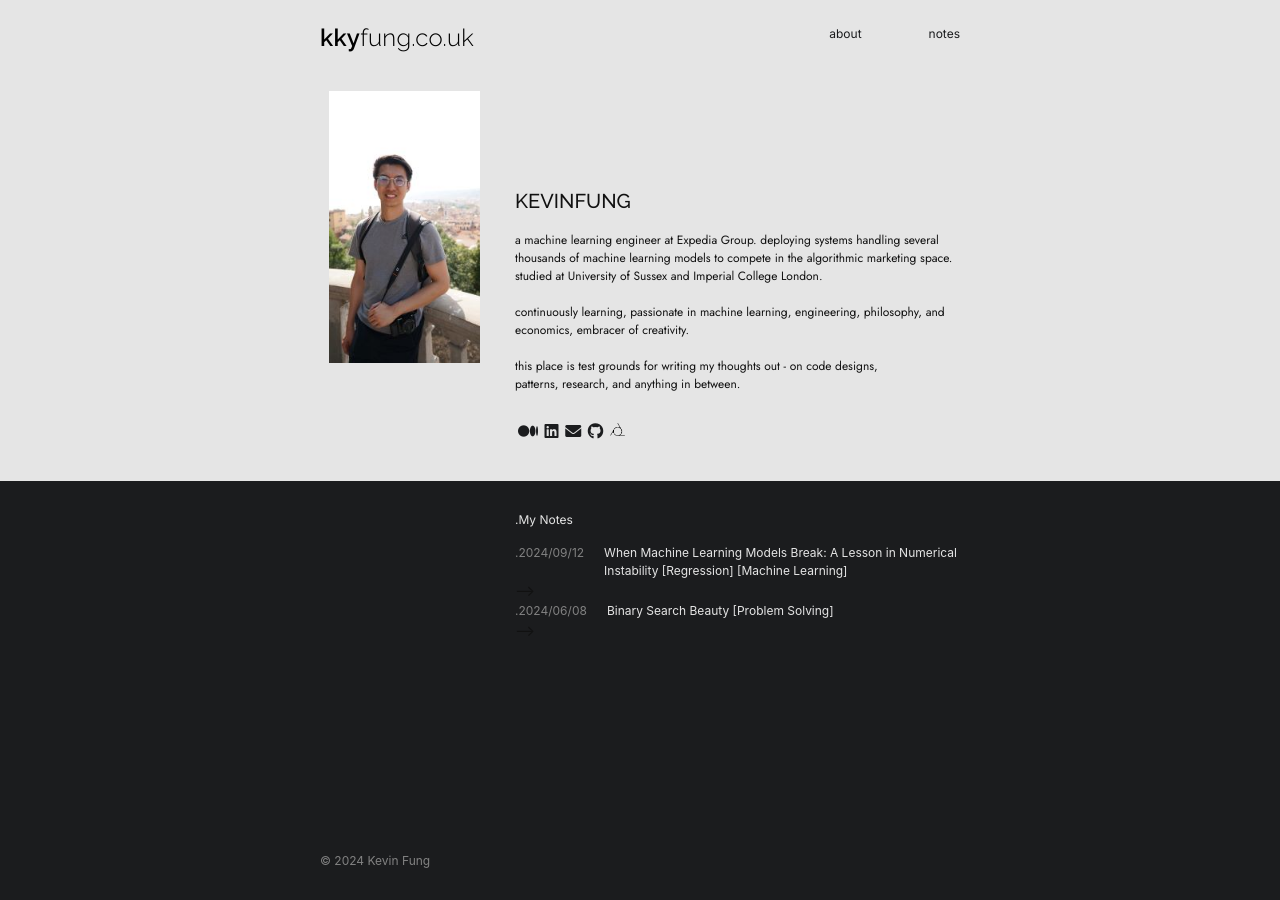
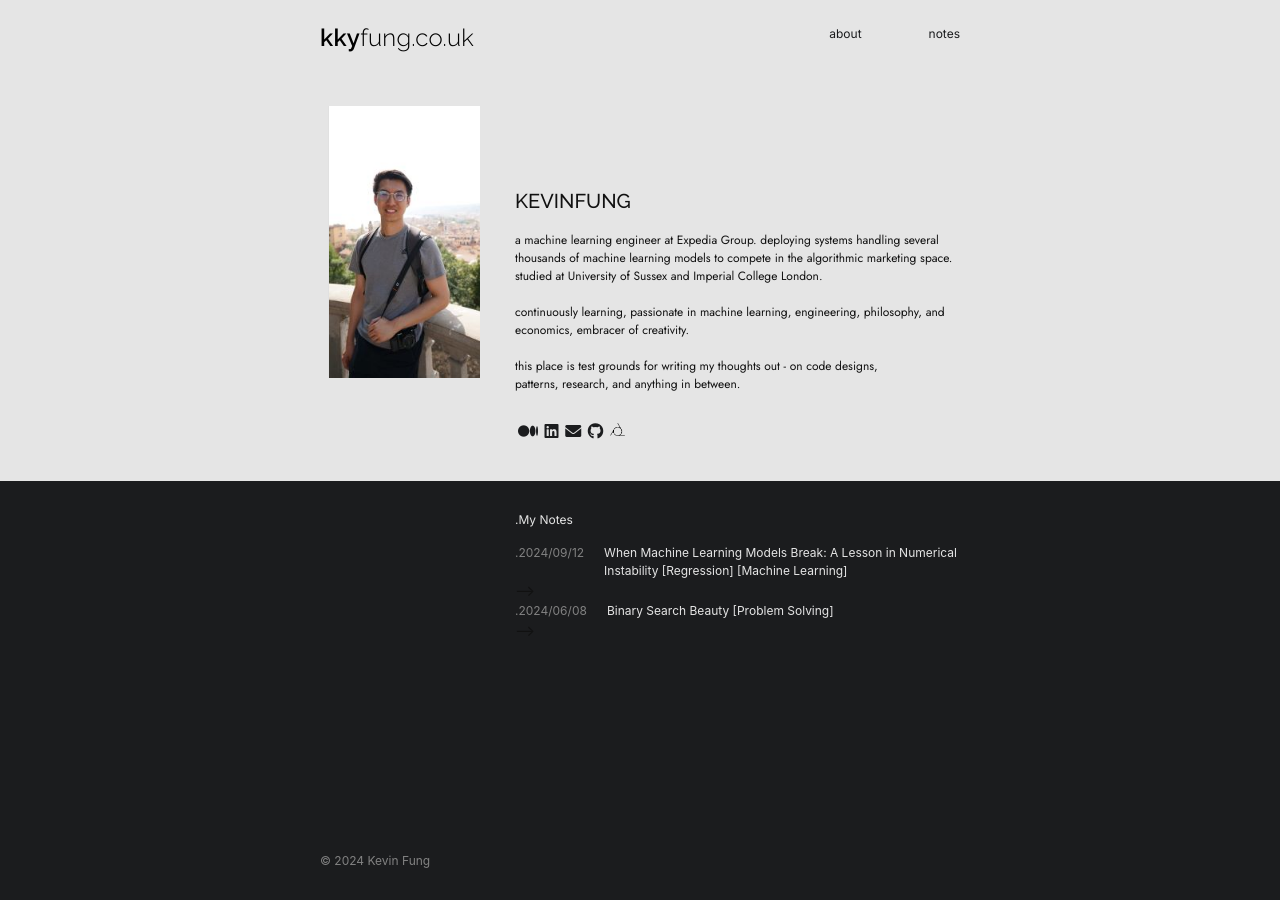
Before and after one commit to kev-fung/kev-fung.github.io, a Jekyll site: the page built from index.markdown, in a window 1280 px wide. Built offline with Jekyll 4.4.1, drawn with Linux system fonts in a browser that asks for light colours.

Commit message:
tweak img

```diff
--- a/_layouts/home.html
+++ b/_layouts/home.html
@@ -8,8 +8,12 @@
   {%- endif -%} -->
 
   <div class="home-container">
+    <!-- <div class="me-image-container">
+      <img src="/assets/imgs/me-cropped.JPG" alt="hi there" class="image image-shadow"/>
+    </div> -->
+
     <div class="me-image-container">
-      <img src="/assets/imgs/me-cropped.JPG" alt="hi there" class="image"/>
+      <img src="/assets/imgs/me-cropped.JPG" alt="hi there" class="image image-shadow"/>
     </div>
 
     <div class="right-box">
--- a/_sass/minima/_layout.scss
+++ b/_sass/minima/_layout.scss
@@ -409,10 +409,34 @@
   }
 }
 
+// .me-image-container {
+//   position: relative;
+//   top: -15px;
+//   left: -20px;
+//   width: 180px;
+//   height: 365px;
+//   display: inline-block;
+//   flex-shrink: 0;
+//   overflow: hidden; /* Ensures that any overflow from the image is hidden (for cropping) */
+// }
+
+// .image-shadow {
+//   box-shadow: 0 4px 8px rgba(0, 0, 0, 0.2); /* Subtle shadow under the image */
+// }
+
+// .image {
+//   width: 100%; /* Make the image fill the container width */
+//   height: auto; /* Keep aspect ratio */
+//   min-height: 100%; /* Ensure the image covers the container height */
+//   object-fit: cover; /* Ensure the image covers the container, cropping any excess */
+//   position: relative; /* Ensures the image stays within the container's dimensions */
+//   clip-path: inset(20px 0 0 0); /* Apply cropping from the top */
+// }
+
 
 .me-image-container {
   position: relative;
-  top: -15px;
+  top: -0px;
   left: -20px;
   width: 180px;
   height: 365px;
@@ -421,6 +445,12 @@
   // flex: 1;
 }
 
+.image-shadow {
+  box-shadow: 0 4px 8px rgba(0, 0, 0, 0.2); /* Horizontal, vertical, blur radius, shadow color */
+  // border-radius: 80px; /* Optional: to make the edges rounded */
+}
+
+
 .image {
   // position: absolute;
   width: auto; /* Make the image 80% of the container width */
@@ -428,6 +458,7 @@
   // margin-right: 0;
   float: right;
   // right:0;
+
   clip-path: inset(20px 0 0 0); /* Crop 100px from the right */
 }
 
```
Also changed, not shown: 5 other files.
